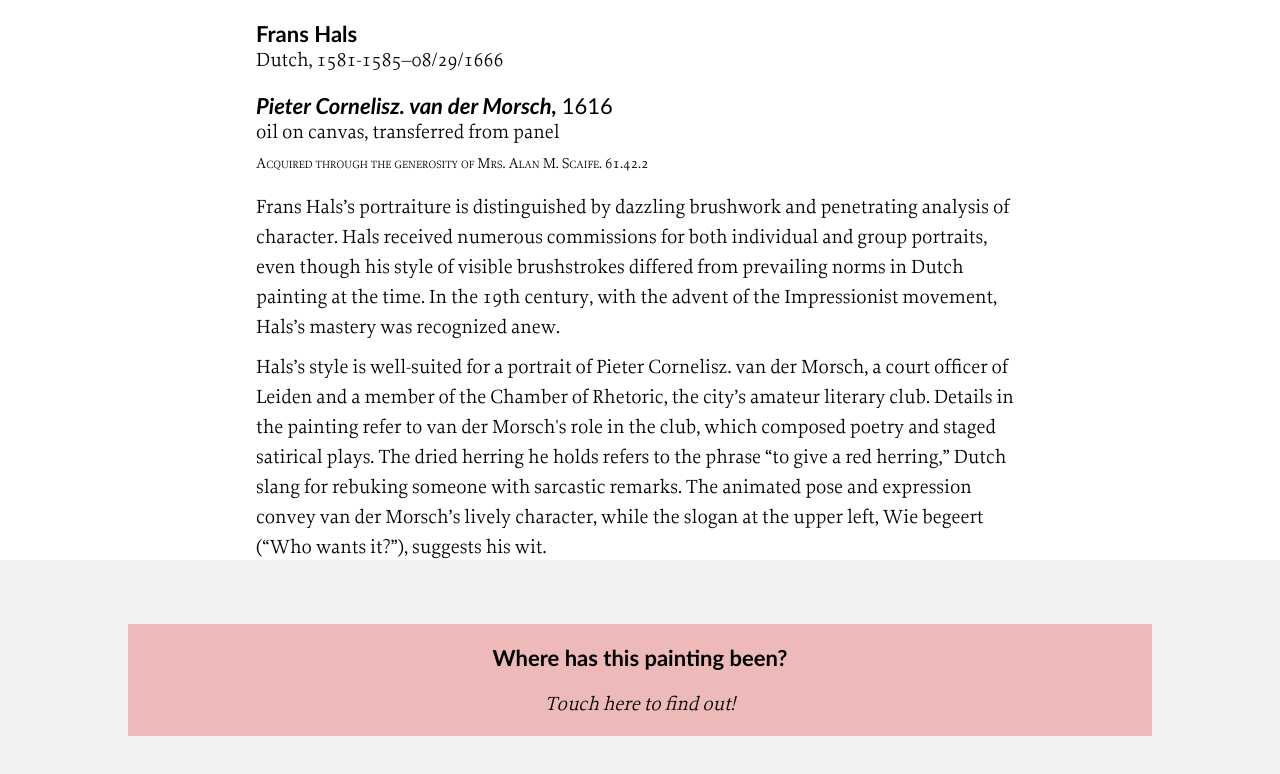
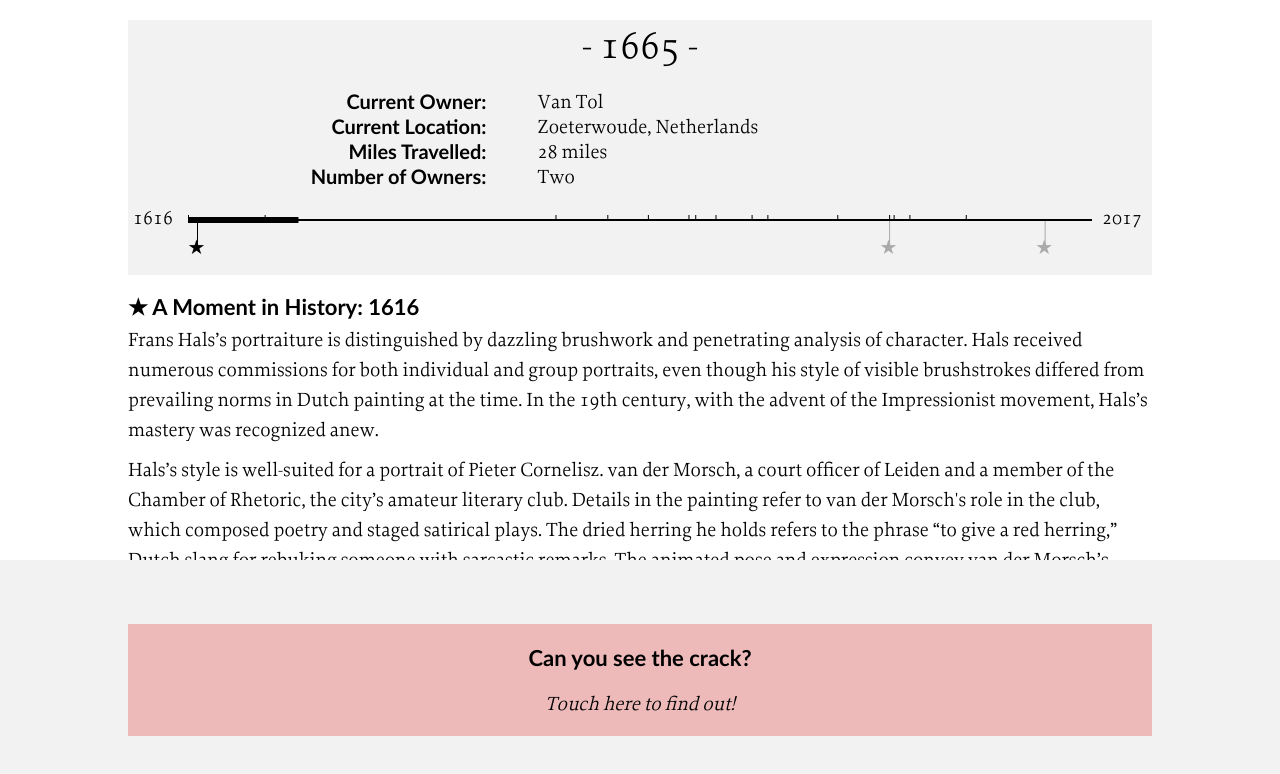
Before and after one commit to arttracks/wall_label, a React (Create React App) app: page /ipad/1 in a window 1280 px wide. Shown: the top 774 px of the page. Built offline with nearby package versions, Linux system fonts and the light colour scheme.

Commit message:
demo version of wall labels done to ipad testing

```diff
--- a/package.json
+++ b/package.json
@@ -4,6 +4,7 @@
   "private": true,
   "homepage": "https://arttracks.github.io/wall_label",
   "dependencies": {
+    "d3-scale": "^1.0.6",
     "jquery": "^3.2.1",
     "react": "^15.5.4",
     "react-dom": "^15.5.4",
--- a/src/data/ipad_data.json
+++ b/src/data/ipad_data.json
@@ -1,7 +1,118 @@
 [
   {
     "startYear": 1616,
-    "momentYear": 1927,
+    "events": [
+      {
+        "owner": "Frans Hals",
+        "year": 1616,
+        "place": "Haarlem, Netherlands",
+        "distance": 0
+      },
+      {
+        "owner": "Van Tol",
+        "year": 1650,
+        "place": "Zoeterwoude, Netherlands",
+        "distance": 28
+      },
+      {
+        "owner": "Mr. Delfos",
+        "year": 1779,
+        "place": "Amsterdam, Netherlands",
+        "distance": 28
+      },
+      {
+        "owner": "Barend Kooy",
+        "year": 1802,
+        "place": "Amsterdam, Netherlands",
+        "distance": 3
+      },
+      {
+        "owner": "Casparus Kopersmit",
+        "year": 1820,
+        "place": "Amsterdam, Netherlands",
+        "distance": 2
+      },
+      {
+        "owner": "Jan Andries Töpfer",
+        "year": 1838,
+        "place": "Amsterdam, Netherlands",
+        "distance": 2
+      },
+      {
+        "owner": "Tijssen",
+        "year": 1841,
+        "place": "Amsterdam, Netherlands",
+        "distance": 2
+      },
+      {
+        "owner": "Martin Colnaghi",
+        "year": 1850,
+        "place": "London, England",
+        "distance": 350
+      },
+      {
+        "owner": "Thomas Baring, M. P.",
+        "year": 1866,
+        "place": "London, England",
+        "distance": 2
+      },
+      {
+        "owner": "Thomas George Baring, Lord Northbrook",
+        "year": 1873,
+        "place": "London, England",
+        "distance": 0
+      },
+      {
+        "owner": "Francis George Baring, 2nd Earl of Northbrook",
+        "year": 1904,
+        "place": "London, England",
+        "distance": 0
+      },
+      {
+        "owner": "Duveen Brothers",
+        "year": 1927,
+        "place": "London, England",
+        "distance": 5
+      },
+      {
+        "owner": "Mr. Alfred W. Erickson",
+        "year": 1929,
+        "place": "New York, NY",
+        "distance": 3470
+      },
+      {
+        "owner": "Anna Edith Erickson",
+        "year": 1936,
+        "place": "New York, NY",
+        "distance": 0
+      },
+      {
+        "owner": "Carnegie Institute",
+        "year": 1961,
+        "place": "Pittsburgh, PA",
+        "distance": 371
+      }
+    ],
+    "moments": [
+      {
+        "year": 1620,
+        "yearText": "1616",
+        "tagline": "What's up with the fish?",
+        "story": "Frans Hals’s portraiture is distinguished by dazzling brushwork and penetrating analysis of character. Hals received numerous commissions for both individual and group portraits, even though his style of visible brushstrokes differed from prevailing norms in Dutch painting at the time. In the 19th century, with the advent of the Impressionist movement, Hals’s mastery was recognized anew.\nHals’s style is well-suited for a portrait of Pieter Cornelisz. van der Morsch, a court officer of Leiden and a member of the Chamber of Rhetoric, the city’s amateur literary club. Details in the painting refer to van der Morsch's role in the club, which composed poetry and staged satirical plays. The dried herring he holds refers to the phrase “to give a red herring,” Dutch slang for rebuking someone with sarcastic remarks. The animated pose and expression convey van der Morsch’s lively character, while the slogan at the upper left, Wie begeert (“Who wants it?”), suggests his wit."
+      },
+      {
+        "year": 1927,
+        "yearText": "1927",
+        "tagline": "Can you see the crack?",
+        "story": "In the 17th century, Dutch artists often painted on wooden panels even though painting on canvas had become popular elsewhere nearly a century earlier. When the British art dealer Sir Joseph Duveen purchased this Hals portrait from Lord Northbrook in 1927 it was still on its original panel support. By the time he sold it to the American advertising pioneer Alfred W. Erickson in 1929, it had been transferred to canvas. Such transfer, usually to stabilize a painting, is a painstaking process. It involves gradually shaving off the damaged, cracked, or infested panel and attaching the resulting thin paint layer to a specially prepared canvas. The process was used extensively in the 19th century, but it has since been largely supplanted by less severe methods of conservation."
+      },
+      {
+        "year": 1996,
+        "yearText": "ca. 1996",
+        "tagline": "Can you read latin?",
+        "story": "Lorem ipsum dolor sit amet, consectetur adipiscing elit. Sed sagittis, mauris quis vulputate consequat, velit nunc vestibulum nunc, at euismod lacus nisl at urna. Phasellus porttitor arcu vestibulum tortor molestie bibendum. Nullam ut orci a mauris vestibulum dignissim sed in ligula. Vivamus non felis varius, efficitur ipsum et, scelerisque velit. Nunc sed imperdiet tellus. Pellentesque sit amet molestie turpis, sit amet rutrum nisi. In scelerisque justo sed elit faucibus, non consectetur velit venenatis. Sed feugiat diam nec ligula condimentum, quis elementum sem fringilla. Pellentesque pulvinar magna vitae lacinia lobortis.\nNullam quis augue id dui ullamcorper tristique. Donec consequat ex ex, sed vehicula felis accumsan in. Nunc aliquet fringilla enim sed rhoncus. Cras sed accumsan diam. Fusce porttitor tincidunt accumsan. Pellentesque id nibh id purus commodo pellentesque in interdum lacus."
+      }
+    ],
     "artist": "Frans Hals",
     "nationality": "Dutch",
     "life_dates": "1581-1585–08/29/1666",
@@ -9,9 +120,7 @@
     "creation_date": "1616",
     "medium": "oil on canvas, transferred from panel",
     "credit_line": "Acquired through the generosity of Mrs. Alan M. Scaife.",
-    "accession_number": "61.42.2",
-    "story": "In the 17th century, Dutch artists often painted on wooden panels even though painting on canvas had become popular elsewhere nearly a century earlier. When the British art dealer Sir Joseph Duveen purchased this Hals portrait from Lord Northbrook in 1927 it was still on its original panel support. By the time he sold it to the American advertising pioneer Alfred W. Erickson in 1929, it had been transferred to canvas. Such transfer, usually to stabilize a painting, is a painstaking process. It involves gradually shaving off the damaged, cracked, or infested panel and attaching the resulting thin paint layer to a specially prepared canvas. The process was used extensively in the 19th century, but it has since been largely supplanted by less severe methods of conservation.",
-    "chat": "Frans Hals’s portraiture is distinguished by dazzling brushwork and penetrating analysis of character. Hals received numerous commissions for both individual and group portraits, even though his style of visible brushstrokes differed from prevailing norms in Dutch painting at the time. In the 19th century, with the advent of the Impressionist movement, Hals’s mastery was recognized anew.\nHals’s style is well-suited for a portrait of Pieter Cornelisz. van der Morsch, a court officer of Leiden and a member of the Chamber of Rhetoric, the city’s amateur literary club. Details in the painting refer to van der Morsch's role in the club, which composed poetry and staged satirical plays. The dried herring he holds refers to the phrase “to give a red herring,” Dutch slang for rebuking someone with sarcastic remarks. The animated pose and expression convey van der Morsch’s lively character, while the slogan at the upper left, Wie begeert (“Who wants it?”), suggests his wit."
+    "accession_number": "61.42.2"
   },
   {
     "startYear": 1520,
--- /dev/null
+++ b/src/shared_components/Timeline.js
@@ -0,0 +1,48 @@
+import React, { Component } from 'react';
+import './Timeline.css';
+import { scaleLinear } from 'd3-scale'
+
+class Timeline extends Component {
+
+  render() {
+
+    const parentDomNode = document.getElementById(this.props.parentId);
+    if (!parentDomNode) return false;
+
+    const width = parentDomNode.offsetWidth;
+    const textMargin = 60;
+    const lineWidth = width-textMargin*2;
+    const todayYear = new Date().getFullYear();
+    const x = scaleLinear()
+      .domain([this.props.startYear, todayYear])
+      .range([0, lineWidth]);
+
+    const eventHashes = this.props.eventList.map( (event) => {
+      return <rect class="event_hash" x={x(event.year)} y="6" width="1" height="4" />
+    })
+
+    const moments = this.props.moments.map( (moment, index) => {
+      const klass = index === +this.props.currentMoment ? "star" : "star disabled";
+
+      return (
+        <g key={index} className={klass} transform={`translate(${x(moment.year)} 10)`}>
+            <rect width="1" height="30" />
+            <text y="35" x="-9.5">★</text>
+        </g>
+      )
+    })
+
+    return <svg width={width} height="50">
+     <text y="15" x="5">{this.props.startYear}</text>
+     <text y="15" x={lineWidth+textMargin + 10}>{todayYear}</text>
+     <g transform={`translate(${textMargin} 0)`}>
+       {moments}
+       {eventHashes}
+       <rect y="10" width={lineWidth} height="2" />
+       <rect y="8" width={x(this.props.currentYear)} height="6" />
+    </g>
+   </svg>
+  }
+}
+
+export default Timeline;
--- /dev/null
+++ b/src/shared_components/Timeline.sass
@@ -0,0 +1,2 @@
+g.star.disabled
+  fill: #AAA
--- /dev/null
+++ b/src/utils/num_to_words.js
@@ -0,0 +1,58 @@
+// from https://stackoverflow.com/questions/14766951/convert-digits-into-words-with-javascript
+
+// numToWords :: (Number a, String a) => a -> String
+const numToWords = function(n)  {
+
+  const arr = x => Array.from(x);
+  const num = x => Number(x) || 0;
+  const str = x => String(x);
+  const isEmpty = xs => xs.length === 0;
+  const take = n => xs => xs.slice(0,n);
+  const drop = n => xs => xs.slice(n);
+  const reverse = xs => xs.slice(0).reverse();
+  const comp = f => g => x => f (g (x));
+  const not = x => !x;
+  const chunk = n => xs =>
+    isEmpty(xs) ? [] : [take(n)(xs), ...chunk (n) (drop (n) (xs))];
+
+  const cap = string => {
+      return string.charAt(0).toUpperCase() + string.slice(1);
+  }
+
+  let a = [
+    '', 'one', 'two', 'three', 'four',
+    'five', 'six', 'seven', 'eight', 'nine',
+    'ten', 'eleven', 'twelve', 'thirteen', 'fourteen',
+    'fifteen', 'sixteen', 'seventeen', 'eighteen', 'nineteen'
+  ];
+  let b = [
+    '', '', 'twenty', 'thirty', 'forty',
+    'fifty', 'sixty', 'seventy', 'eighty', 'ninety'
+  ];
+  let g = [
+    '', 'thousand', 'million', 'billion', 'trillion', 'quadrillion',
+    'quintillion', 'sextillion', 'septillion', 'octillion', 'nonillion'
+  ];
+  // this part is really nasty still
+  // it might edit this again later to show how Monoids could fix this up
+  let makeGroup = ([ones,tens,huns]) => {
+    return [
+      num(huns) === 0 ? '' : a[huns] + ' hundred ',
+      num(ones) === 0 ? b[tens] : b[tens] && b[tens] + '-' || '',
+      a[tens+ones] || a[ones]
+    ].join('');
+  };
+  // "thousands" constructor; no real good names for this, i guess
+  let thousand = (group,i) => group === '' ? group : `${group} ${g[i]}`;
+  // execute !
+  if (typeof n === 'number') return numToWords(String(n));
+  if (n === '0')             return 'zero';
+  return cap( comp (chunk(3)) (reverse) (arr(n))
+    .map(makeGroup)
+    .map(thousand)
+    .filter(comp(not)(isEmpty))
+    .reverse()
+    .join(' '));
+};
+
+export default numToWords
--- /dev/null
+++ b/src/wall_label/ContentBlock.js
@@ -0,0 +1,30 @@
+import React from 'react';
+
+import Dashboard from "./Dashboard.js"
+import Button from "../shared_components/Button.js"
+
+export default function(props) {
+
+  const moment = props.work.moments[props.currentMoment];
+  const nextMoment = props.work.moments.length === props.currentMoment +1 ? 0 : +props.currentMoment +1
+  return (
+    <section className={props.side}>
+
+    <div className="content">
+      <Dashboard
+        objectData={props.work}
+        key={props.resetKey}
+        moment={props.currentMoment} />
+      <h2>★ A Moment in History:  {moment.yearText}</h2>
+      <p dangerouslySetInnerHTML={{__html: moment.story.replace("\n","</p></p>")}}></p>
+    </div>
+    <footer>
+      <Button
+        text={props.work.moments[nextMoment].tagline}
+        cta='Touch here to find out!'
+        action={props.action}
+      />
+    </footer>
+    </section>
+  )
+}
--- a/src/wall_label/Dashboard.js
+++ b/src/wall_label/Dashboard.js
@@ -1,6 +1,8 @@
 import React, { Component } from 'react';
 import './Dashboard.css';
 import fake_timeline from "../assets/fake_timeline.svg";
+import Timeline from "../shared_components/Timeline.js"
+import EventLog from "./EventLog.js"
 
 class Dashboard extends Component {
 
@@ -31,15 +33,20 @@ class Dashboard extends Component {
 
   render() {
     return (
-      <div className="Dashboard">
+      <div className="Dashboard" id="dashboard">
         <div className='current_date'>- {this.state.currentYear} -</div>
-        <dl>
-          <dt>Location:</dt><dd>Stratton Park, Hampshire, England</dd>
-          <dt>Owner:</dt><dd>Thomas George Baring</dd>
-          <dt>Total Owners:</dt><dd>12</dd>
-          <dt>Miles Travelled:</dt><dd>62,123</dd>
-        </dl>
-        <div id="AnimatedTimeline"><img src={fake_timeline} alt="" /></div>
+        <EventLog
+          currentYear={this.state.currentYear}
+          eventList = {this.props.objectData.events}
+        />
+        <Timeline
+          parentId="dashboard"
+          startYear={this.props.objectData.startYear}
+          eventList = {this.props.objectData.events}
+          currentYear={this.state.currentYear}
+          moments={this.props.objectData.moments}
+          currentMoment={this.props.moment}
+        ></Timeline>
       </div>
     )
   }
--- /dev/null
+++ b/src/wall_label/EventLog.js
@@ -0,0 +1,25 @@
+import React from 'react';
+import numToWords from "../utils/num_to_words.js"
+
+export default function(props) {
+
+  let i = 0;
+  let distance = 0;
+  let event = {}
+
+  while(props.eventList[i].year <= +props.currentYear) {
+    event = props.eventList[i]
+    distance += event.distance
+    i+=1;
+    if (i == props.eventList.length) { break;}
+  }
+
+  return (
+    <dl>
+      <dt>Current Owner:</dt><dd>{event.owner}</dd>
+      <dt>Current Location:</dt><dd>{event.place}</dd>
+      <dt>Miles Travelled:</dt><dd>{distance} miles</dd>
+      <dt>Number of Owners:</dt><dd>{numToWords(i)}</dd>
+    </dl>
+  )
+}
--- a/src/wall_label/WallLabel.js
+++ b/src/wall_label/WallLabel.js
@@ -6,6 +6,7 @@ import $ from 'jquery';
 import Tombstone from "./Tombstone.js"
 import Dashboard from "./Dashboard.js"
 import Button from "../shared_components/Button.js"
+import ContentBlock from "./ContentBlock.js"
 
 // Assets
 import './WallLabel.css';
@@ -16,7 +17,17 @@ class WallLabel extends Component {
 
   constructor(props) {
     super(props);
-    this.state = {flipped: false, currentRun: Date.now()};
+
+    let currentObject = this.props.match.params.id || 1;
+    currentObject -= 1;
+
+    this.state = {
+      flipped: false,
+      currentRun: Date.now(),
+      frontMoment: 0,
+      backMoment: objectData[currentObject].moments.length-1,
+      work: objectData[currentObject]
+    };
   }
 
   resetDashboard() {
@@ -25,47 +36,48 @@ class WallLabel extends Component {
 
   spin(e) {
     if(this.state.flipped){
+      let nextFront = this.state.frontMoment+2;
+      if (nextFront >= this.state.work.moments.length) {
+        nextFront -= this.state.work.moments.length;
+      }
+      this.setState({frontMoment: nextFront});
+
       $('.WallLabel').css("transform", "rotateY(0deg)")
+      this.resetDashboard();
+
     }
     else {
+      let nextBack = this.state.backMoment+2;
+      if (nextBack >= this.state.work.moments.length) {
+        nextBack -= this.state.work.moments.length;
+      }
+      this.setState({backMoment: nextBack});
+
       $('.WallLabel').css("transform", "rotateY(180deg)")
       this.resetDashboard();
+
     }
     this.setState({flipped: !this.state.flipped});
   }
 
   render() {
 
-    let spin = this.spin.bind(this);
-    let resetDashboard = this.resetDashboard.bind(this);
-    let currentObject = this.props.match.params.id || 1;
-    currentObject -= 1;
-
-    let formattedChat = objectData[currentObject].chat.replace("\n","</p></p>")
-    let formattedStory = objectData[currentObject].story.replace("\n","</p></p>")
     return (
       <div className="WallLabel">
-        <section className="front">
-          <div className="content">
-            <Tombstone data={objectData[currentObject]}/>
-            <p dangerouslySetInnerHTML={{__html: formattedChat}}></p>
-          </div>
-          <footer>
-            <Button text='Where has this painting been?' cta='Touch here to find out!' action={spin}/>
-          </footer>
-        </section>
-        <section className="back">
-          <div className="content">
-            <Tombstone data={objectData[currentObject]} />
-            <Dashboard objectData={objectData[currentObject]} key={this.state.currentRun} />
-            <h2>★ A Moment in History:  {objectData[currentObject].momentYear}</h2>
-            <p dangerouslySetInnerHTML={{__html: formattedStory}}></p>
-          </div>
-          <footer>
-            <Button text='Replay' cta='Touch Here.' size="half" action={resetDashboard}/>
-            <Button text='Go Back' cta='Touch Here.' size="half" action={spin}/>
-          </footer>
-        </section>
+        <ContentBlock
+          action={this.spin.bind(this)}
+          currentMoment={this.state.frontMoment}
+          work={this.state.work}
+          resetKey={this.state.currentRun}
+          side="front"
+        />
+         <ContentBlock
+          action={this.spin.bind(this)}
+          currentMoment={this.state.backMoment}
+          work={this.state.work}
+          resetKey={this.state.currentRun}
+          side="back"
+        />
       </div>
     );
   }
--- a/src/wall_label/WallLabel.sass
+++ b/src/wall_label/WallLabel.sass
@@ -7,7 +7,7 @@
 
   .content
     margin: auto
-    width: 60%
+    width: 80%
     padding-top: 1rem
 
   .front, .back
@@ -19,8 +19,7 @@
 
   .back
     transform: translateY(-100%) rotateY(180deg)
-  .back .content
-    width: 80%
+
 
 footer
   background-color: #F2F2F2
```
Also changed, not shown: 2 other files (tests, documents, lock files or other folders).
